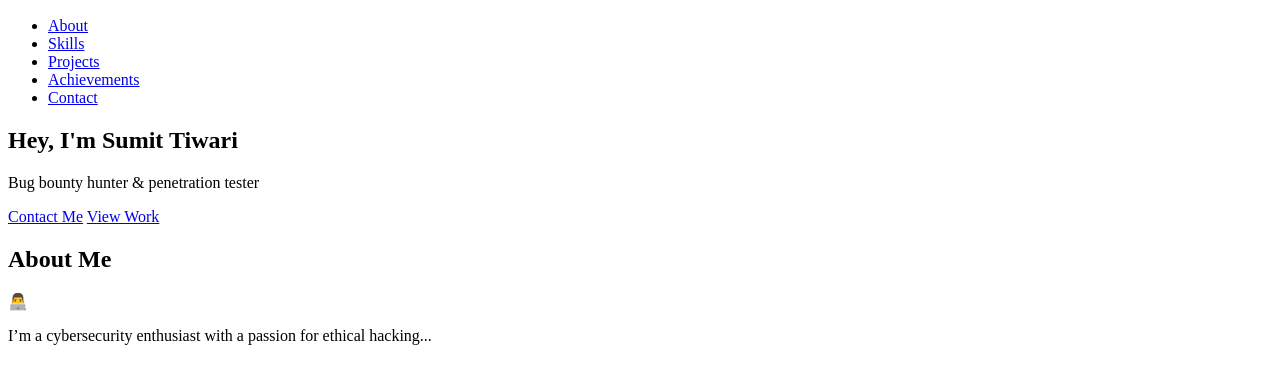
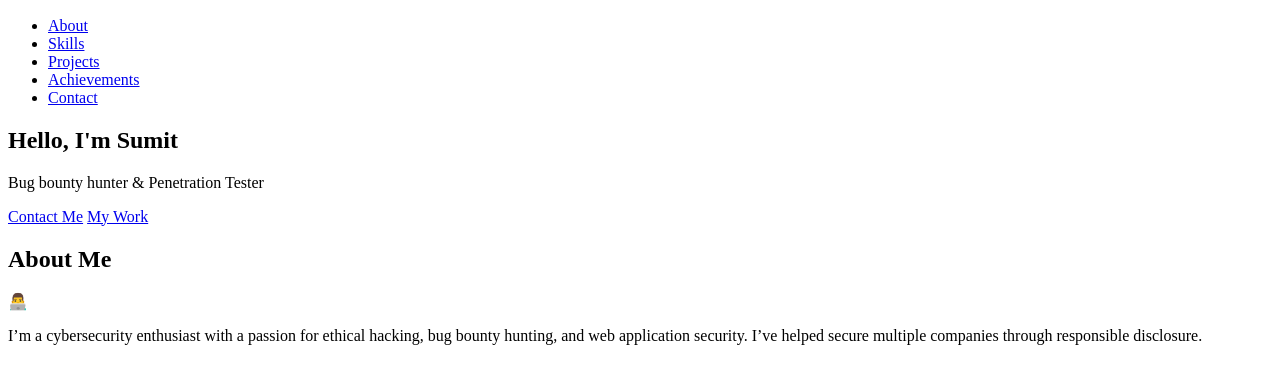
Before and after one commit to quedate/quedate, a plain HTML site: page index.html in a window 1280 px wide. Shown: the part 50-434 px from the top of the page. Drawn offline with Linux system fonts and the light colour scheme.

Commit message:
Update index.html

```diff
--- a/index.html
+++ b/index.html
@@ -2,12 +2,11 @@
 <html lang="en">
 <head>
   <meta charset="UTF-8" />
-  <meta name="viewport" content="width=device-width, initial-scale=1.0" />
-  <title>Sumit Tiwari - Portfolio</title>
+  <meta name="viewport" content="width=device-width, initial-scale=1.0"/>
+  <title>Sumit Tiwari</title>
   <style>
-    /* ... your global styles (unchanged) ... */
+    /* your existing global styles remain unchanged here */
 
-    /* Responsive styles */
     @media (max-width: 768px) {
       .nav-menu {
         position: fixed;
@@ -111,8 +110,7 @@
   </style>
 </head>
 <body>
-
-  <!-- Navigation -->
+  <!-- Navbar -->
   <header class="nav-container">
     <nav class="navbar">
       <h1 class="logo">Sumit</h1>
@@ -131,32 +129,33 @@
     </nav>
   </header>
 
-  <!-- Hero -->
-  <section class="hero" id="home">
+  <!-- Hero Section -->
+  <section id="home" class="hero">
     <div class="hero-content">
-      <h2>Hey, I'm Sumit Tiwari</h2>
-      <p>Bug bounty hunter & penetration tester</p>
+      <h2>Hello, I'm Sumit</h2>
+      <p>Bug bounty hunter & Penetration Tester</p>
       <div class="hero-buttons">
         <a href="#contact" class="btn">Contact Me</a>
-        <a href="#projects" class="btn">View Work</a>
+        <a href="#projects" class="btn">My Work</a>
       </div>
     </div>
   </section>
 
-  <!-- About -->
+  <!-- About Section -->
   <section id="about" class="section">
     <h2 class="section-title">About Me</h2>
     <div class="about-content">
       <div class="profile-img">👨‍💻</div>
       <div>
-        <p>I’m a cybersecurity enthusiast with a passion for ethical hacking...</p>
+        <p>I’m a cybersecurity enthusiast with a passion for ethical hacking, bug bounty hunting, and web application security. I’ve helped secure multiple companies through responsible disclosure.</p>
       </div>
     </div>
   </section>
 
-  <!-- Add Skills, Projects, Achievements, Contact sections here... -->
+  <!-- More sections: Skills, Projects, Achievements, Contact -->
+  <!-- ... you can expand these with your real content ... -->
 
-  <!-- JavaScript -->
+  <!-- JavaScript for hamburger menu toggle -->
   <script>
     const hamburger = document.querySelector(".hamburger");
     const navMenu = document.querySelector(".nav-menu");
```
